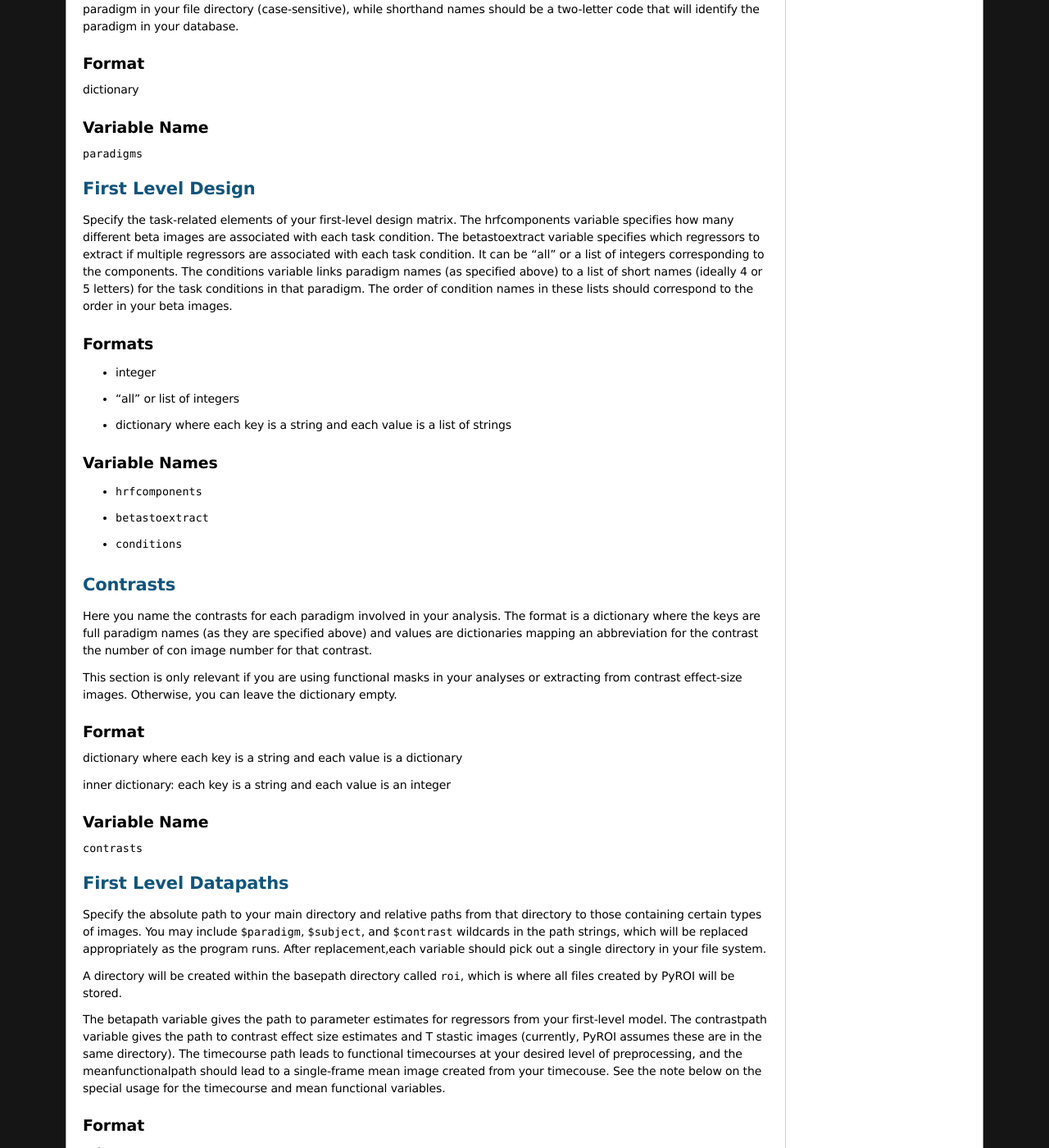
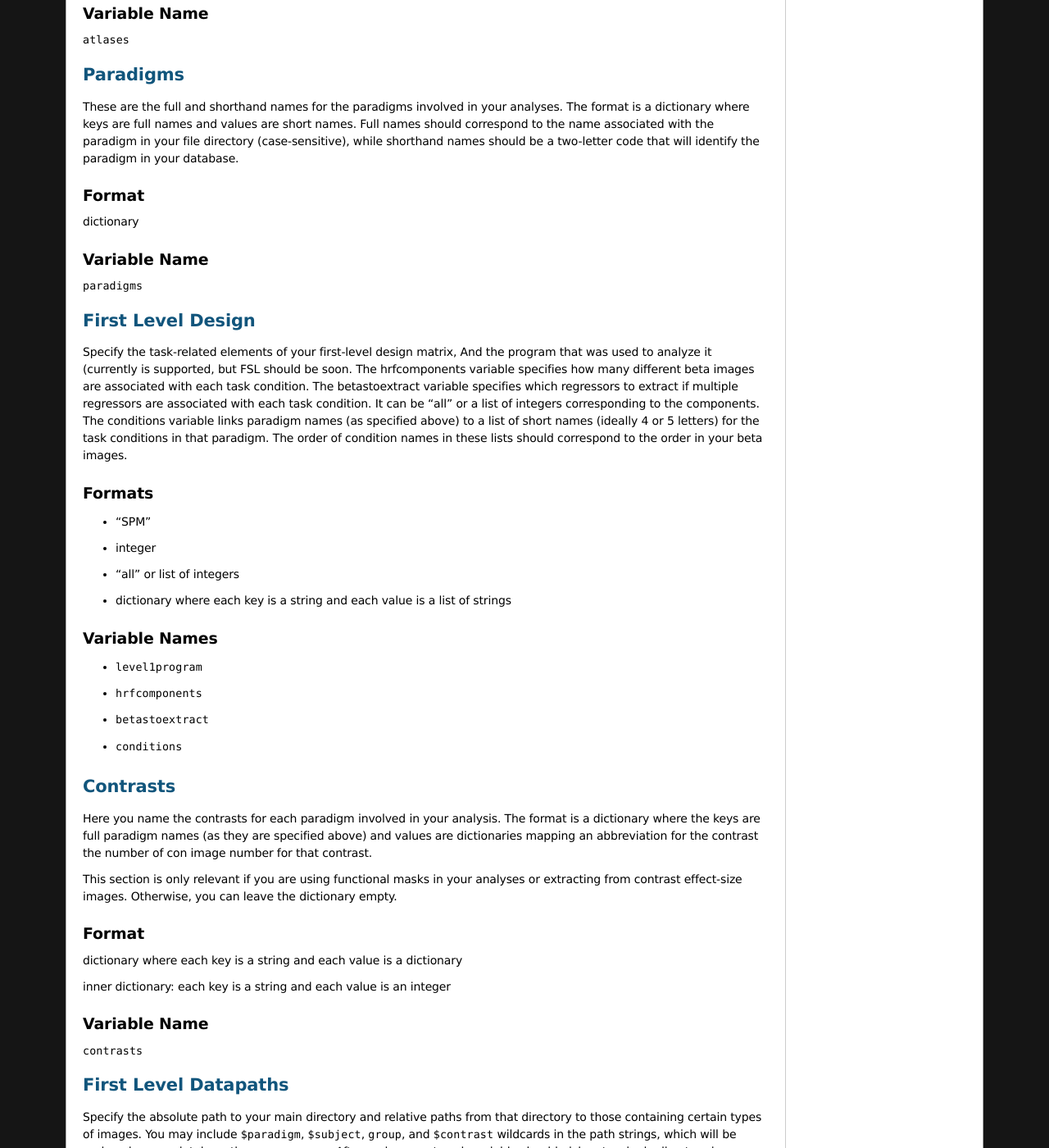
Before and after one commit to mwaskom/PyROI, a Sphinx documentation site: the page built from doc/source/config_doc.rst, in a window 1280 px wide and 1400 px high, scrolled down 2936 px. Shown: the whole window at 82% size. Built offline with Sphinx 7.4.7, drawn with Linux system fonts in a browser that asks for light colours; formulas are drawn with MathJax 3; the version number could not be read and is left out; some of the changed text lies outside the part shown.

Commit message:
Config file stuffs

```diff
--- a/doc/source/config_doc.rst
+++ b/doc/source/config_doc.rst
@@ -154,9 +154,17 @@
 
 - manifold: "volume" or "surface"
 
+- fname: string
+
 - hemi: "lh" or "rh"
 
+- file: string
+
+- thresh: tuple ("sig" or "fdr", float)
+
 - probthresh: integer
+
+- sourcelevel: "subject" or "group"
 
 - sourcedir: string
 
@@ -221,11 +231,12 @@
 First Level Design
 ------------------
 
-Specify the task-related elements of your first-level design matrix.
-The hrfcomponents variable specifies how many different beta images
-are associated with each task condition. The betastoextract variable
-specifies which regressors to extract if multiple regressors are
-associated with each task condition.  It can be "all" or a list of
+Specify the task-related elements of your first-level design matrix,
+And the program that was used to analyze it (currently is supported, but
+FSL should be soon. The hrfcomponents variable specifies how many different
+beta images are associated with each task condition. The betastoextract
+variable specifies which regressors to extract if multiple regressors
+are associated with each task condition.  It can be "all" or a list of
 integers corresponding to the components. The conditions variable links
 paradigm names (as specified above) to a list of short names (ideally
 4 or 5 letters) for the task conditions in that paradigm. The order of
@@ -234,6 +245,8 @@
 
 Formats
 ^^^^^^^
+
+- "SPM"
 
 
 - integer
@@ -245,8 +258,10 @@
 Variable Names
 ^^^^^^^^^^^^^^
 
+- ``level1program``
+
+
 - ``hrfcomponents``
-
 
 - ``betastoextract``
 
@@ -287,10 +302,10 @@
 
 Specify the absolute path to your main directory and relative paths
 from that directory to those containing certain types of images.  You
-may include ``$paradigm``, ``$subject``, and ``$contrast`` wildcards in
-the path strings, which will be replaced appropriately as the program runs.
-After replacement,each variable should pick out a single directory in your
-file system.
+may include ``$paradigm``, ``$subject``, ``group``, and ``$contrast``
+wildcards in the path strings, which will be replaced appropriately as the
+program runs.  After replacement,each variable should pick out a single
+directory in your file system.
 
 A directory will be created within the basepath directory called ``roi``,
 which is where all files created by PyROI will be stored.
@@ -301,8 +316,15 @@
 assumes these are in the same directory).  The timecourse path leads to
 functional timecourses at your desired level of preprocessing, and the
 meanfunctionalpath should lead to a single-frame mean image created from
-your timecouse.  See the note below on the special usage for the timecourse
-and mean functional variables.
+your timecouse.  Finally, the regmat path leads to a .dat registration file
+created by the Freesurfer program bbregister.  This matrix should align a
+subject's natve-space functional volume to the cortical surfaces.  If you
+have not run bbregister on your subjects, simply leave this variable as
+something that evaluates to False (e.g., ``""``), and PyROI will perform
+the registration.
+
+See the note below on the special usage for the timecourse, regmat, and mean
+functional variables.
 
 
 Format
```
Also changed, not shown: other parts of doc/source/config_doc.rst (+3 -1 lines).
